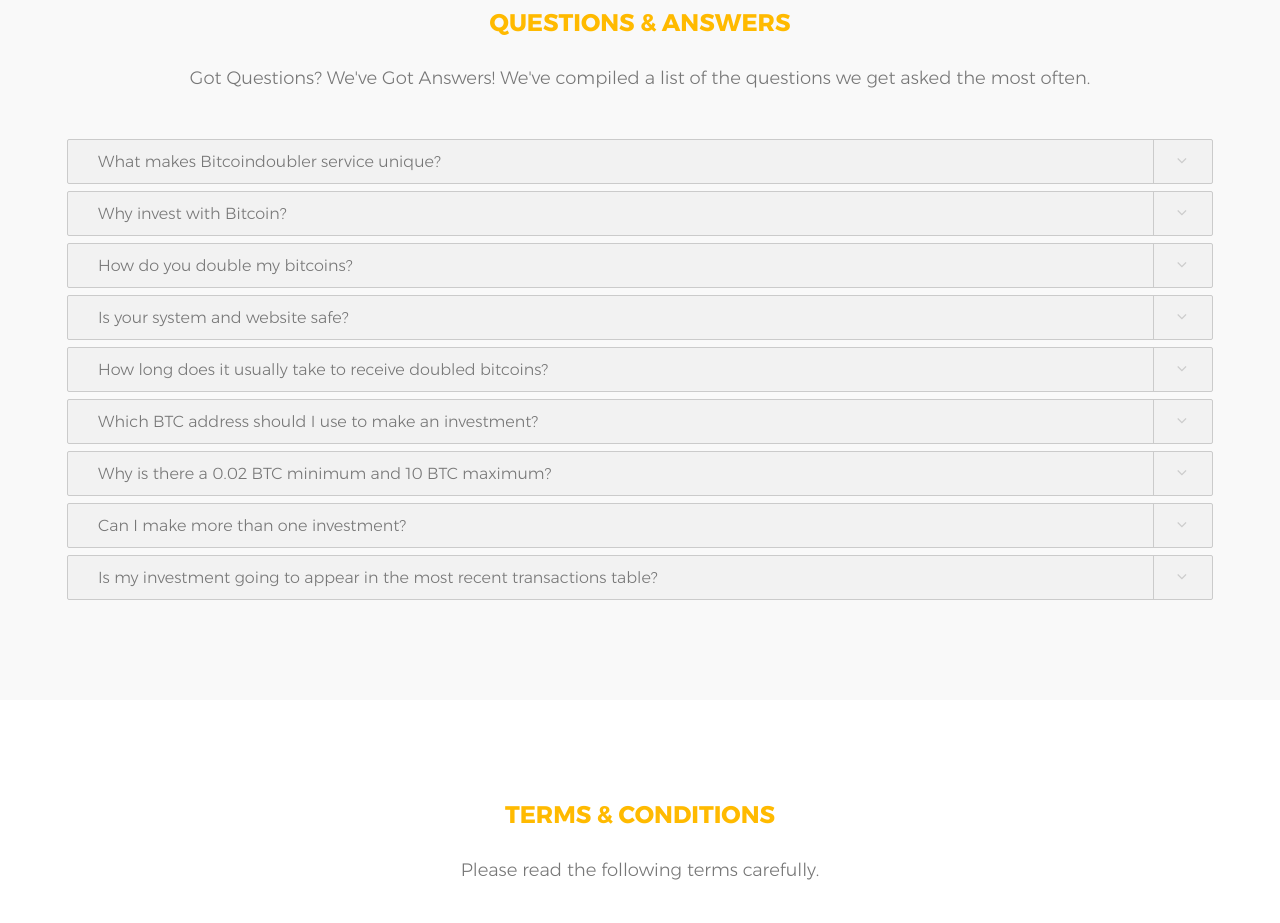
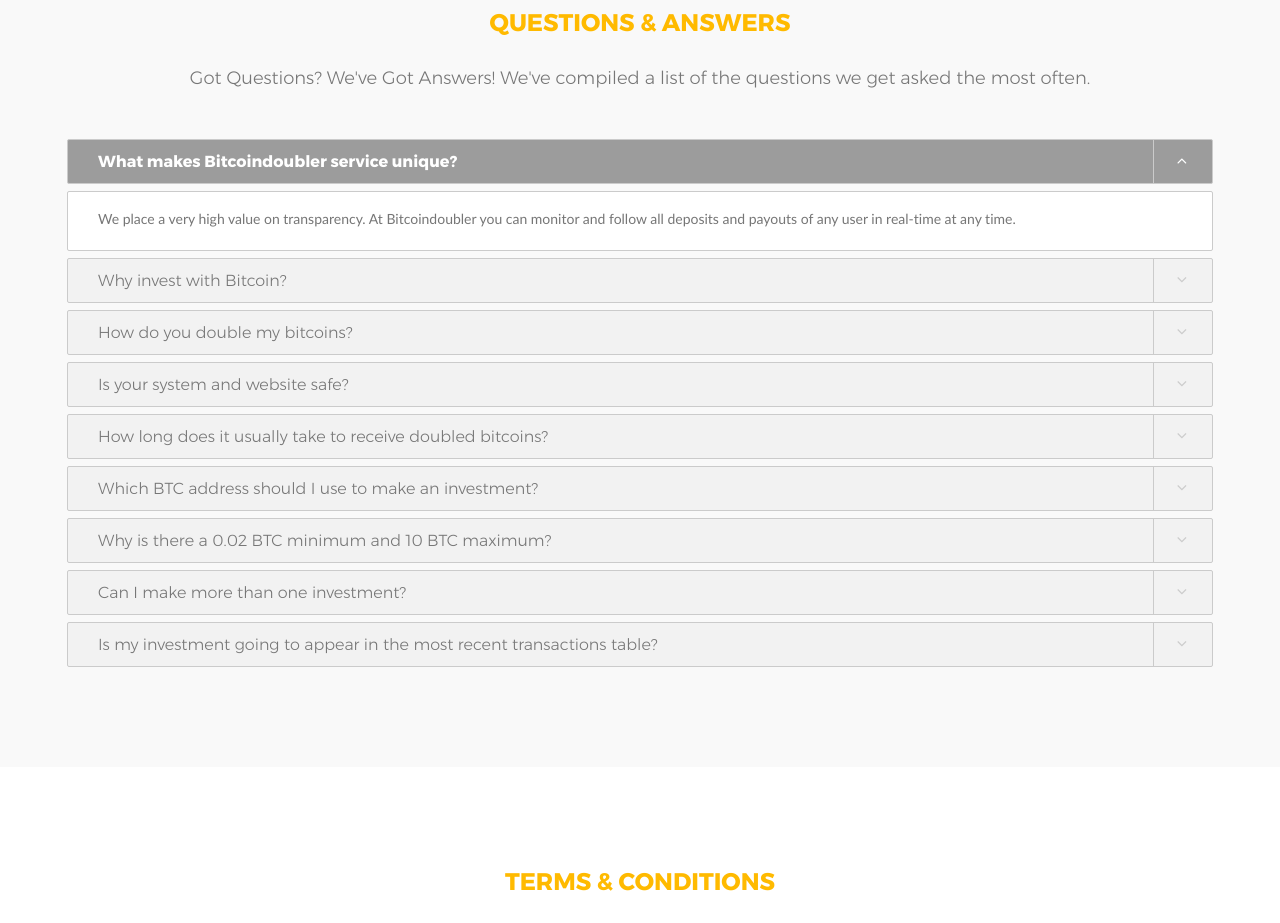
Before and after one commit to Valeriy987/Coin-Doubler, a plain HTML site: page index.html in a window 1280 px wide. Shown: the part 2660-3583 px from the top of the page. Drawn offline with nearby package versions, Linux system fonts and the light colour scheme.

Commit message:
Add files via upload

```diff
--- a/index.html
+++ b/index.html
@@ -8,6 +8,7 @@
 	</head>
 	<body>
 		<div id="wrapper">
+			<a href="#header" id="back-top" onclick="return up()"></a>
 			<div class="conteiner">
 				<div id="header" class="center">
 					<a class="logo" href="index.html"><img src="img/logo.png"/></a>
@@ -206,13 +207,13 @@
 					<p>Got Questions? We've Got Answers! We've compiled a list of the questions we get asked the most often.</p>
 
 				<div class="menu">
-					<div id="q1" class="q-qwesh">
+					<div id="q1" class="q-qwesh active">
 						<div class="q-qwesh-1">
-							<p id="p1" class="q-qwesh-3">What makes Bitcoindoubler service unique?</p>
+							<p id="p1" class="q-qwesh-3 p-active">What makes Bitcoindoubler service unique?</p>
 						</div>
-						<a id="a1" class="q-qwesh-2 link" onclick="functabs('1')"></a>
+						<a id="a1" class="q-qwesh-2 link active2" onclick="functabs('1')"></a>
 					</div>
-					<div id="div1" class="q-ans">
+					<div id="div1" class="q-ans show">
 						<p>We place a very high value on transparency. At Bitcoindoubler you can monitor and follow all deposits and payouts of any user in real-time at any time.</p>
 					</div>
 				</div>
```
